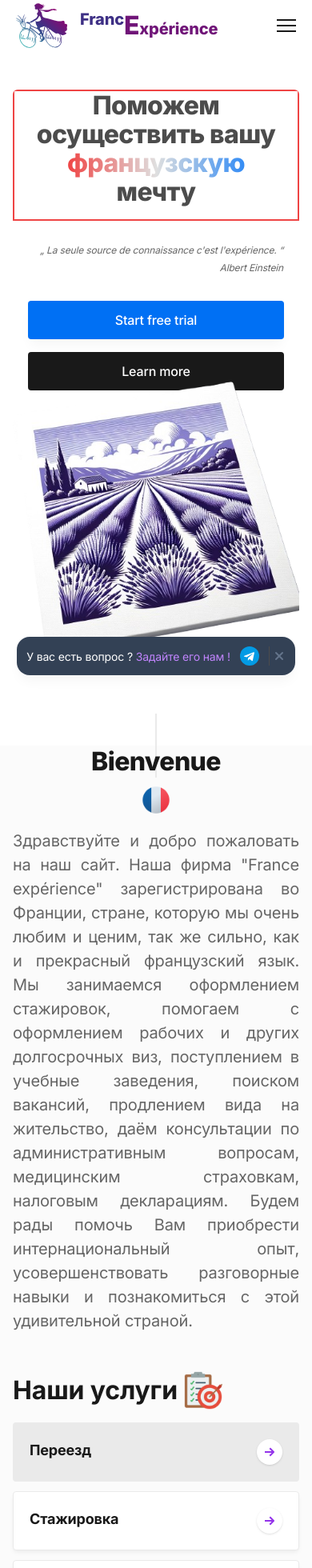
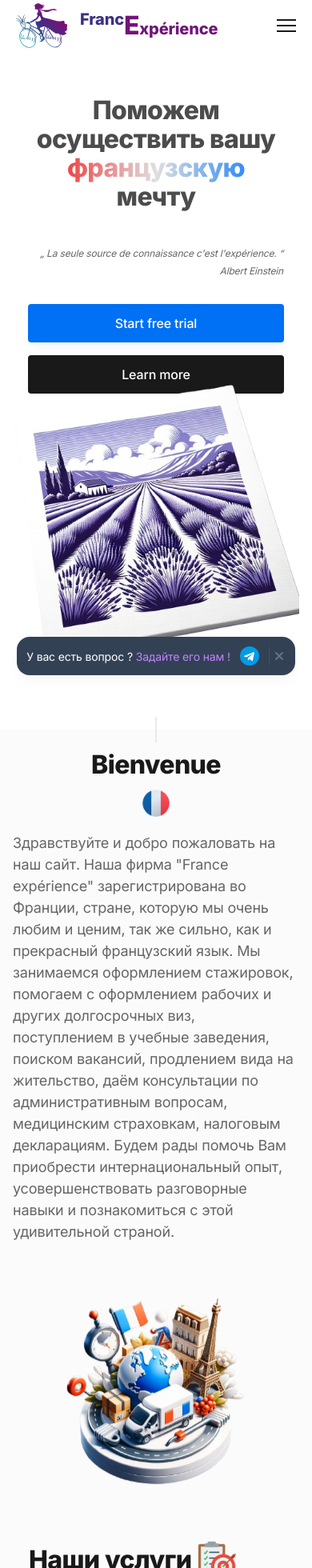
Before and after one commit to SergeMiro/france_andrei-master, a Next.js app: page / in a window 390 px wide. Shown: the top 1960 px of the page at 80% size. Built offline with nearby package versions, Linux system fonts and the light colour scheme.

Commit message:
responsive_home_tabs

```diff
--- a/components/features.tsx
+++ b/components/features.tsx
@@ -34,18 +34,18 @@ export default function Features() {
 
       {/* Section background (needs .relative class on parent and next sibling elements) */}
       <div className="absolute inset-0 bg-gray-100 pointer-events-none" aria-hidden="true"></div>
-      <div className="absolute left-0 right-0 m-auto w-px p-px h-20 bg-gray-200 transform -translate-y-1/2"></div>
+      <div className="absolute left-0 right-0 m-auto w-px p-px xs:h-8 sm:h-8 md:h-16 lg:h-20 bg-gray-200 transform -translate-y-1/2"></div>
 
-      <div className="relative max-w-6xl mx-auto px-4 sm:px-6">
-        <div className="sm:py-6 md:py-10 lg:py-12 ">
+      <div className="relative max-w-6xl mx-auto px-4">
+        <div className="xs:py-6 sm:py-6 md:py-10 lg:py-12">
 
           {/* Section header */}
-			 <div className="max-w-3xl mx-auto text-justify pb-12 md:pb-20 ">
-				<div className='flex flex-col items-center mb-4 '>
+			 <div className="max-w-3xl mx-auto md:text-justify pb-12 md:pb-20 ">
+				<div className='flex flex-col items-center mb-4'>
 					<h1 ref={aboutUsRef} id="aboutUs" className="h2">Bienvenue</h1>
 					<img className='w-15 h-10 mt-2' src="/fonts/icon_fr.png" alt="флаг Франции" />
 				</div>
-				<p className="text-xl text-gray-600">
+				<p className="xs:text-lg sm:text-lg md:text-xl lg:text-xl text-gray-600">
 				Здравствуйте и добро пожаловать на наш сайт. Наша фирма "France expérience" зарегистрирована во Франции, стране, которую мы очень любим и ценим, так же сильно, как и прекрасный французский язык.
 				Мы занимаемся оформлением стажировок, помогаем с оформлением рабочих и других долгосрочных виз, поступлением в учебные заведения, поиском вакансий, продлением вида на жительство, даём консультации по административным вопросам, медицинским страховкам, налоговым декларациям.
 				Будем рады помочь Вам приобрести интернациональный опыт, усовершенствовать разговорные навыки и познакомиться с этой удивительной страной.
@@ -53,12 +53,12 @@ export default function Features() {
 			</div>
 
           {/* Section content */}
-          <div className="md:grid md:grid-cols-12 md:gap-6">
+          <div className="flex xs:flex-wrap-reverse sm:flex-wrap-reverse md:flex-nowrap lg:flex-nowrap max-w-6xl justify-around px-5 sm:px-6">
 
             {/* Content */}
             <div className="max-w-xl md:max-w-none md:w-full mx-auto md:col-span-9 lg:col-span-6" data-aos="fade-right">
               <div className="inline-flex items-center mb-4">
-                <p className="h3 text-start inline">Наши услуги</p>
+                <p className="h2 text-start inline">Наши услуги</p>
 					 <img className='w-12 ml-2 inline' src="/images/cible2.png" alt="доп цель" />
               </div>
               {/* Tabs buttons */}
@@ -152,7 +152,7 @@ export default function Features() {
 
 
             {/* Tabs items */}
-				<div className="max-w-xl md:max-w-none md:w-full mx-auto my-auto items-center md:col-span-3 lg:col-span-6 mb-8 md:mb-0 md:order-1">
+				<div className="max-w-xl md:max-w-none md:w-full mx-auto my-auto items-center md:col-span-3 lg:col-span-6 md:order-1">
 					<div className="transition-all items-center"> {/* ЗДЕСЬ */}
 						<div className="relative flex flex-col text-center lg:text-right" data-aos="zoom-y-out" ref={tabs}>  {/* ЗДЕСЬ */}
 							{/* Item 1 */}
@@ -257,3 +257,5 @@ export default function Features() {
     </section>
   )
 }
+
+{/* <div className="md:grid md:grid-cols-12 md:gap-6"> */}
--- a/components/hero.tsx
+++ b/components/hero.tsx
@@ -27,13 +27,13 @@ export default function Hero() {
 			<div className="max-w-6xl mx-auto px-4 sm:px-6">
 
 				{/* Hero content */}
-				<div className="xs:pt-20 sm:pt-20 md:pt-22 lg:pt-30 pb-12 md:pb-15">
+				<div className="xs:pt-20 sm:pt-20 md:pt-22 lg:pt-32 xs:pb-6 sm:pb-6 md:pb-15 lg:pb-15 ">
 
 					{/* Section header */}
-					<div className="lg:flex space-x-0 lg:space-x-2  sm:py-littleP lg:mt-5 sm:mt-2">
+					<div className="lg:flex space-x-0 lg:space-x-2 lg:mt-5 sm:mt-2 xs:mt-2">
 						<div className='relative w-full lg:w-3/5 rounded-md inline-block overflow-hidden mt-8 lg:mt-8 sm:mt-2'>
 							<div className='flex xl:flex-nowrap lg:flex-nowrap  md:flex-nowrap  sm:flex-nowrap xs:flex-wrap items-center'>
-								<div className="border-2 border-red-500 xs:text-3xl sm:text-3xl md:text-4xl lg:text-5xl font-extrabold leading-tighter tracking-tighter text-center text-gray-700 mb-1" data-aos="zoom-y-out">Поможем осуществить вашу
+								<div className="xs:text-3xl sm:text-3xl md:text-4xl lg:text-5xl font-extrabold leading-tighter tracking-tighter text-center text-gray-700 mb-1" data-aos="zoom-y-out">Поможем осуществить вашу
 									<span className="bg-gradient-to-r from-red-500 via-gray-300 to-blue-500 text-transparent bg-clip-text xs:text-3xl sm:text-3xl md:text-4xl lg:text-5xl"> французскую</span>
 									<p className="xs:text-3xl sm:text-3xl md:text-4xl lg:text-5xl font-extrabold leading-tighter tracking-tighter text-gray-700 mb-4 mt-0" data-aos="zoom-y-out">
 										мечту
```
